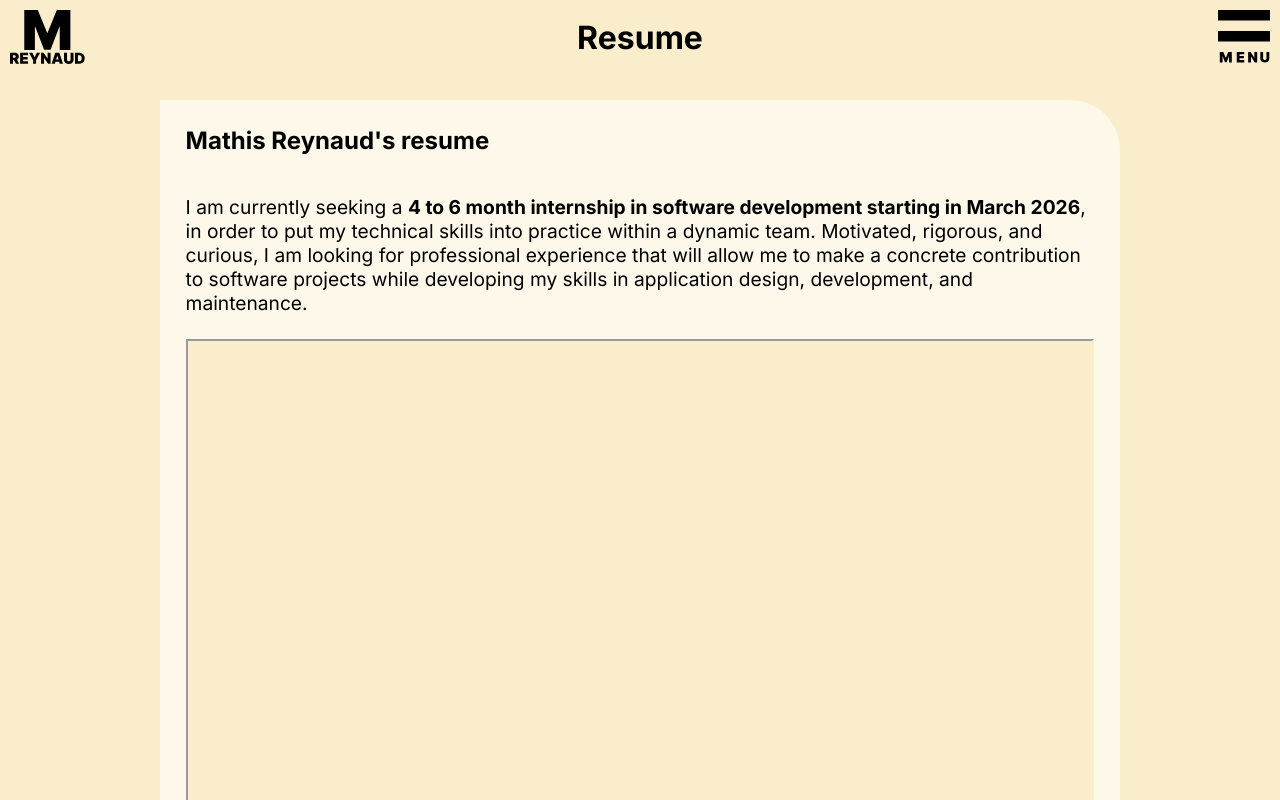
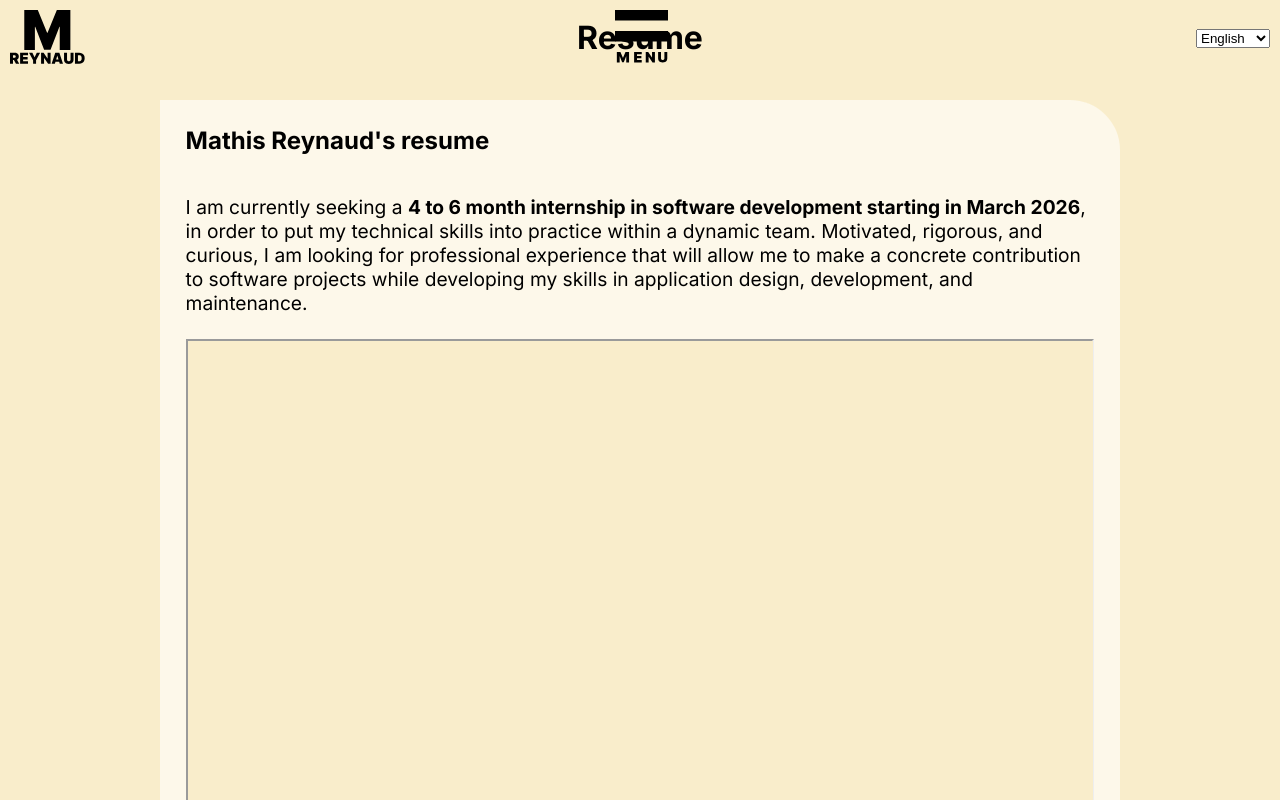
Before and after one commit to mreynaud42/my_showcase_website, a React (Vite) app in the folder showcase_website/: page /resume in a window 1280 px wide. Shown: the top 800 px of the page. Built offline with nearby package versions, Linux system fonts and the light colour scheme.

Commit message:
add select langue

```diff
--- a/showcase_website/src/components/header/Header.tsx
+++ b/showcase_website/src/components/header/Header.tsx
@@ -1,6 +1,7 @@
 import { useEffect, useState } from "react";
 
 import MenuDiv from "./MenuDiv"
+import LangSelector from "./LangSelector";
 
 import "../../styles/components/header/header.css";
 
@@ -30,6 +31,7 @@ export default function Header() {
                 </label>
             </div>
             <MenuDiv className={`${isCheck ? "check" : ""}`}/>
+            <LangSelector/>
         </header>
     );
 }
--- /dev/null
+++ b/showcase_website/src/components/header/LangSelector.tsx
@@ -0,0 +1,13 @@
+import { useTranslation } from "react-i18next";
+
+export default function LangSelector() {
+    const { i18n } = useTranslation();
+    return (
+        <div>
+            <select value={i18n.language} onChange={(e) => i18n.changeLanguage(e.target.value)}>
+                <option value="fr">Français</option>
+                <option value="en">English</option>
+            </select>
+        </div>
+    );
+}
```
